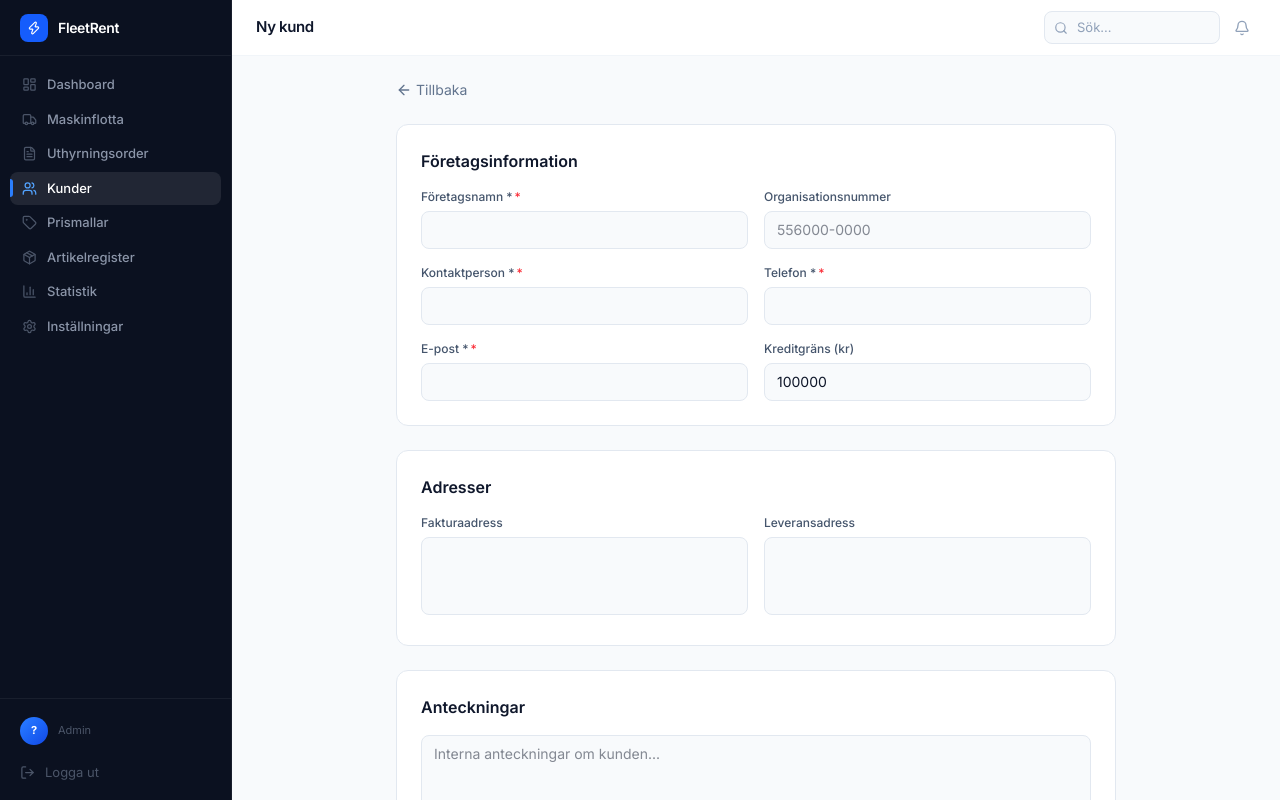
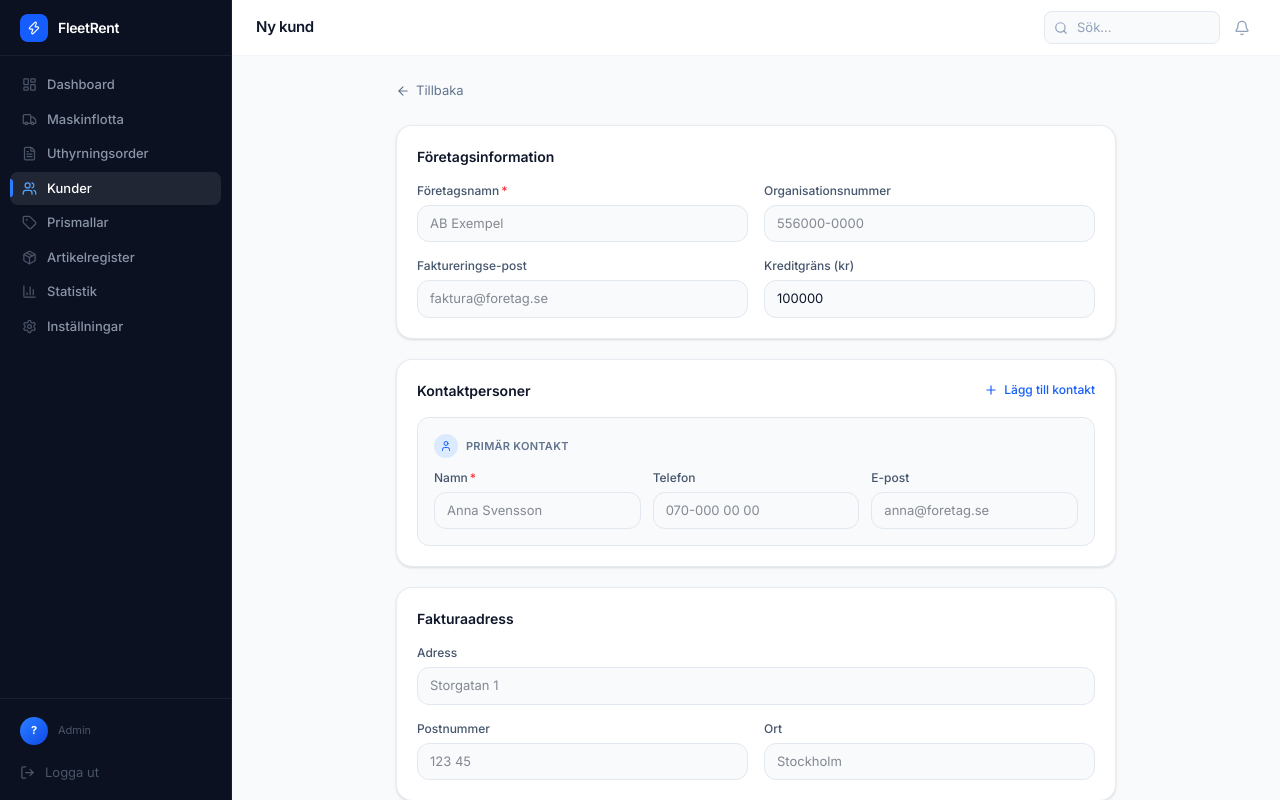
Before and after one commit to DavidWestlundcode/Fleetrent, a Next.js app: page /customers/new in a window 1280 px wide. Built offline with nearby package versions, Linux system fonts and the light colour scheme; no server answers.

Commit message:
Redesign customer form + fix Fortnox customer error handling

```diff
--- a/src/app/(app)/customers/new/page.tsx
+++ b/src/app/(app)/customers/new/page.tsx
@@ -2,11 +2,12 @@
 import { useState } from 'react';
 import { useRouter } from 'next/navigation';
 import Link from 'next/link';
-import { ArrowLeft, Save } from 'lucide-react';
+import { ArrowLeft, Save, Plus, Trash2, User } from 'lucide-react';
 import Header from '@/components/layout/Header';
 import { useStore } from '@/store';
+import type { ContactPerson } from '@/lib/types';
 
-const inputClass = 'w-full px-3 py-2 text-sm bg-slate-50 border border-slate-200 rounded-lg focus:outline-none focus:ring-2 focus:ring-blue-500 focus:bg-white';
+const inputClass = 'w-full px-3 py-2 text-[13px] bg-slate-50 border border-slate-200 rounded-xl focus:outline-none focus:ring-2 focus:ring-blue-500/20 focus:border-blue-400 focus:bg-white transition-all';
 
 function Field({ label, children, required }: { label: string; children: React.ReactNode; required?: boolean }) {
   return (
@@ -22,44 +23,86 @@ function Field({ label, children, required }: { label: string; children: React.R
 export default function NewCustomerPage() {
   const router = useRouter();
   const { addCustomer } = useStore();
+
   const [form, setForm] = useState({
-    companyName: '', orgNumber: '', contactPerson: '', phone: '', email: '',
-    invoiceAddress: '', deliveryAddress: '', notes: '', creditLimit: 100000,
+    companyName: '',
+    orgNumber: '',
+    invoiceEmail: '',
+    invoiceStreet: '',
+    invoiceZip: '',
+    invoiceCity: '',
+    deliveryStreet: '',
+    deliveryZip: '',
+    deliveryCity: '',
+    notes: '',
+    creditLimit: 100000,
   });
+
+  const [contacts, setContacts] = useState<ContactPerson[]>([{ name: '', phone: '', email: '' }]);
+  const [sameAsInvoice, setSameAsInvoice] = useState(false);
 
   const set = (field: string, value: string | number) => setForm((p) => ({ ...p, [field]: value }));
 
+  const setContact = (index: number, field: keyof ContactPerson, value: string) =>
+    setContacts((prev) => prev.map((c, i) => i === index ? { ...c, [field]: value } : c));
+
+  const addContact = () => setContacts((prev) => [...prev, { name: '', phone: '', email: '' }]);
+  const removeContact = (index: number) => setContacts((prev) => prev.filter((_, i) => i !== index));
+
   const handleSubmit = (e: React.FormEvent) => {
     e.preventDefault();
-    const id = addCustomer({ ...form, totalSpent: 0, activeOrders: 0 });
+
+    const invoiceAddress = [
+      form.invoiceStreet,
+      [form.invoiceZip, form.invoiceCity].filter(Boolean).join(' '),
+    ].filter(Boolean).join('\n');
+
+    const deliveryAddress = sameAsInvoice ? invoiceAddress : [
+      form.deliveryStreet,
+      [form.deliveryZip, form.deliveryCity].filter(Boolean).join(' '),
+    ].filter(Boolean).join('\n');
+
+    const validContacts = contacts.filter((c) => c.name.trim());
+    const primary = validContacts[0] ?? { name: '', phone: '', email: '' };
+
+    const id = addCustomer({
+      companyName: form.companyName,
+      orgNumber: form.orgNumber,
+      contactPerson: primary.name,
+      phone: primary.phone,
+      email: form.invoiceEmail,
+      invoiceAddress,
+      deliveryAddress,
+      notes: form.notes,
+      creditLimit: form.creditLimit,
+      totalSpent: 0,
+      activeOrders: 0,
+      contacts: validContacts,
+    });
     router.push(`/customers/${id}`);
   };
 
   return (
-    <div className="flex flex-col flex-1 overflow-auto">
+    <div className="flex flex-col flex-1 overflow-auto bg-slate-50/60">
       <Header title="Ny kund" />
       <div className="flex-1 p-6 max-w-3xl mx-auto w-full">
-        <Link href="/customers" className="inline-flex items-center gap-1 text-sm text-slate-500 hover:text-slate-700 mb-6">
-          <ArrowLeft className="w-4 h-4" /> Tillbaka
+        <Link href="/customers" className="inline-flex items-center gap-1.5 text-[13px] text-slate-500 hover:text-slate-700 mb-6 transition-colors">
+          <ArrowLeft className="w-3.5 h-3.5" /> Tillbaka
         </Link>
-        <form onSubmit={handleSubmit} className="space-y-6">
-          <div className="bg-white rounded-xl border border-slate-200 p-6">
-            <h2 className="font-semibold text-slate-900 mb-4">Företagsinformation</h2>
+
+        <form onSubmit={handleSubmit} className="space-y-5">
+          {/* Company info */}
+          <div className="bg-white rounded-2xl border border-slate-200/80 p-5 shadow-sm">
+            <h2 className="text-[14px] font-semibold text-slate-900 mb-4">Företagsinformation</h2>
             <div className="grid grid-cols-1 md:grid-cols-2 gap-4">
-              <Field label="Företagsnamn *" required>
-                <input required value={form.companyName} onChange={(e) => set('companyName', e.target.value)} className={inputClass} />
+              <Field label="Företagsnamn" required>
+                <input required value={form.companyName} onChange={(e) => set('companyName', e.target.value)} className={inputClass} placeholder="AB Exempel" />
               </Field>
               <Field label="Organisationsnummer">
                 <input value={form.orgNumber} onChange={(e) => set('orgNumber', e.target.value)} className={inputClass} placeholder="556000-0000" />
               </Field>
-              <Field label="Kontaktperson *" required>
-                <input required value={form.contactPerson} onChange={(e) => set('contactPerson', e.target.value)} className={inputClass} />
-              </Field>
-              <Field label="Telefon *" required>
-                <input required value={form.phone} onChange={(e) => set('phone', e.target.value)} className={inputClass} />
-              </Field>
-              <Field label="E-post *" required>
-                <input required type="email" value={form.email} onChange={(e) => set('email', e.target.value)} className={inputClass} />
+              <Field label="Faktureringse-post">
+                <input type="email" value={form.invoiceEmail} onChange={(e) => set('invoiceEmail', e.target.value)} className={inputClass} placeholder="faktura@foretag.se" />
               </Field>
               <Field label="Kreditgräns (kr)">
                 <input type="number" value={form.creditLimit} onChange={(e) => set('creditLimit', Number(e.target.value))} className={inputClass} min={0} />
@@ -67,26 +110,129 @@ export default function NewCustomerPage() {
             </div>
           </div>
 
-          <div className="bg-white rounded-xl border border-slate-200 p-6">
-            <h2 className="font-semibold text-slate-900 mb-4">Adresser</h2>
+          {/* Contacts */}
+          <div className="bg-white rounded-2xl border border-slate-200/80 p-5 shadow-sm">
+            <div className="flex items-center justify-between mb-4">
+              <h2 className="text-[14px] font-semibold text-slate-900">Kontaktpersoner</h2>
+              <button
+                type="button"
+                onClick={addContact}
+                className="flex items-center gap-1.5 text-[12px] font-medium text-blue-600 hover:text-blue-800 transition-colors cursor-pointer"
+              >
+                <Plus className="w-3.5 h-3.5" /> Lägg till kontakt
+              </button>
+            </div>
+            <div className="space-y-3">
+              {contacts.map((contact, i) => (
+                <div key={i} className="p-4 bg-slate-50 rounded-xl border border-slate-200 space-y-3">
+                  <div className="flex items-center justify-between">
+                    <div className="flex items-center gap-2">
+                      <div className="w-6 h-6 rounded-full bg-blue-100 flex items-center justify-center shrink-0">
+                        <User className="w-3 h-3 text-blue-600" />
+                      </div>
+                      <span className="text-[11px] font-semibold text-slate-500 uppercase tracking-wide">
+                        {i === 0 ? 'Primär kontakt' : `Kontakt ${i + 1}`}
+                      </span>
+                    </div>
+                    {i > 0 && (
+                      <button type="button" onClick={() => removeContact(i)} className="text-slate-300 hover:text-red-500 transition-colors cursor-pointer">
+                        <Trash2 className="w-3.5 h-3.5" />
+                      </button>
+                    )}
+                  </div>
+                  <div className="grid grid-cols-1 md:grid-cols-3 gap-3">
+                    <Field label="Namn" required={i === 0}>
+                      <input
+                        required={i === 0}
+                        value={contact.name}
+                        onChange={(e) => setContact(i, 'name', e.target.value)}
+                        className={inputClass}
+                        placeholder="Anna Svensson"
+                      />
+                    </Field>
+                    <Field label="Telefon">
+                      <input
+                        value={contact.phone}
+                        onChange={(e) => setContact(i, 'phone', e.target.value)}
+                        className={inputClass}
+                        placeholder="070-000 00 00"
+                      />
+                    </Field>
+                    <Field label="E-post">
+                      <input
+                        type="email"
+                        value={contact.email}
+                        onChange={(e) => setContact(i, 'email', e.target.value)}
+                        className={inputClass}
+                        placeholder="anna@foretag.se"
+                      />
+                    </Field>
+                  </div>
+                </div>
+              ))}
+            </div>
+          </div>
+
+          {/* Invoice address */}
+          <div className="bg-white rounded-2xl border border-slate-200/80 p-5 shadow-sm">
+            <h2 className="text-[14px] font-semibold text-slate-900 mb-4">Fakturaadress</h2>
             <div className="grid grid-cols-1 md:grid-cols-2 gap-4">
-              <Field label="Fakturaadress">
-                <textarea value={form.invoiceAddress} onChange={(e) => set('invoiceAddress', e.target.value)} className={`${inputClass} resize-none`} rows={3} />
+              <div className="md:col-span-2">
+                <Field label="Adress">
+                  <input value={form.invoiceStreet} onChange={(e) => set('invoiceStreet', e.target.value)} className={inputClass} placeholder="Storgatan 1" />
+                </Field>
+              </div>
+              <Field label="Postnummer">
+                <input value={form.invoiceZip} onChange={(e) => set('invoiceZip', e.target.value)} className={inputClass} placeholder="123 45" />
               </Field>
-              <Field label="Leveransadress">
-                <textarea value={form.deliveryAddress} onChange={(e) => set('deliveryAddress', e.target.value)} className={`${inputClass} resize-none`} rows={3} />
+              <Field label="Ort">
+                <input value={form.invoiceCity} onChange={(e) => set('invoiceCity', e.target.value)} className={inputClass} placeholder="Stockholm" />
               </Field>
             </div>
           </div>
 
-          <div className="bg-white rounded-xl border border-slate-200 p-6">
-            <h2 className="font-semibold text-slate-900 mb-4">Anteckningar</h2>
-            <textarea value={form.notes} onChange={(e) => set('notes', e.target.value)} className={`${inputClass} resize-none`} rows={4} placeholder="Interna anteckningar om kunden..." />
+          {/* Delivery address */}
+          <div className="bg-white rounded-2xl border border-slate-200/80 p-5 shadow-sm">
+            <div className="flex items-center justify-between mb-4">
+              <h2 className="text-[14px] font-semibold text-slate-900">Leveransadress</h2>
+              <label className="flex items-center gap-2 cursor-pointer">
+                <input
+                  type="checkbox"
+                  checked={sameAsInvoice}
+                  onChange={(e) => setSameAsInvoice(e.target.checked)}
+                  className="w-3.5 h-3.5 rounded border-slate-300 text-blue-600 focus:ring-blue-500 cursor-pointer"
+                />
+                <span className="text-[12px] text-slate-500">Samma som fakturaadress</span>
+              </label>
+            </div>
+            {sameAsInvoice ? (
+              <p className="text-[12px] text-slate-400 italic">Samma adress som fakturaadressen används</p>
+            ) : (
+              <div className="grid grid-cols-1 md:grid-cols-2 gap-4">
+                <div className="md:col-span-2">
+                  <Field label="Adress">
+                    <input value={form.deliveryStreet} onChange={(e) => set('deliveryStreet', e.target.value)} className={inputClass} placeholder="Storgatan 1" />
+                  </Field>
+                </div>
+                <Field label="Postnummer">
+                  <input value={form.deliveryZip} onChange={(e) => set('deliveryZip', e.target.value)} className={inputClass} placeholder="123 45" />
+                </Field>
+                <Field label="Ort">
+                  <input value={form.deliveryCity} onChange={(e) => set('deliveryCity', e.target.value)} className={inputClass} placeholder="Stockholm" />
+                </Field>
+              </div>
+            )}
+          </div>
+
+          {/* Notes */}
+          <div className="bg-white rounded-2xl border border-slate-200/80 p-5 shadow-sm">
+            <h2 className="text-[14px] font-semibold text-slate-900 mb-4">Anteckningar</h2>
+            <textarea value={form.notes} onChange={(e) => set('notes', e.target.value)} className={`${inputClass} resize-none`} rows={3} placeholder="Interna anteckningar om kunden..." />
           </div>
 
           <div className="flex items-center justify-end gap-3">
-            <Link href="/customers" className="px-4 py-2 text-sm font-medium text-slate-700 bg-white border border-slate-200 rounded-lg hover:bg-slate-50">Avbryt</Link>
-            <button type="submit" className="flex items-center gap-2 px-5 py-2 bg-blue-600 text-white text-sm font-medium rounded-lg hover:bg-blue-700 transition-colors">
+            <Link href="/customers" className="px-4 py-2 text-[13px] font-medium text-slate-700 bg-white border border-slate-200 rounded-xl hover:bg-slate-50 transition-colors">Avbryt</Link>
+            <button type="submit" className="flex items-center gap-2 px-5 py-2 bg-blue-600 text-white text-[13px] font-medium rounded-xl hover:bg-blue-700 transition-colors shadow-sm">
               <Save className="w-4 h-4" /> Spara kund
             </button>
           </div>
--- a/src/store/index.ts
+++ b/src/store/index.ts
@@ -4,7 +4,7 @@ import { createClient } from '@/lib/supabase/client';
 import type {
   Machine, Customer, Order, PriceTemplate, ServiceRecord, Article,
   MachineCategory, MachineStatus, FuelType, OrderStatus, ReturnCondition,
-  ServiceType, ServiceStatus, ArticleType, ArticleUnit, OrderArticle,
+  ServiceType, ServiceStatus, ArticleType, ArticleUnit, OrderArticle, ContactPerson,
 } from '@/lib/types';
 import { generateOrderNumber } from '@/lib/utils';
 
@@ -124,6 +124,7 @@ function fromDbCustomer(r: DbRow): Customer {
     totalSpent: (r.total_spent as number) ?? 0,
     activeOrders: (r.active_orders as number) ?? 0,
     fortnoxCustomerNumber: (r.fortnox_customer_number as string) || undefined,
+    contacts: (r.contacts as ContactPerson[]) ?? [],
     createdAt: r.created_at as string,
   };
 }
@@ -144,6 +145,7 @@ function toDbCustomer(c: Customer, orgId: string): DbRow {
     total_spent: c.totalSpent,
     active_orders: c.activeOrders,
     fortnox_customer_number: c.fortnoxCustomerNumber ?? null,
+    contacts: c.contacts ?? [],
     created_at: c.createdAt,
   };
 }
```
Also changed, not shown: src/app/api/fortnox/create-order/route.ts (+21 -11 lines), src/lib/types.ts (+7 -0 lines).
